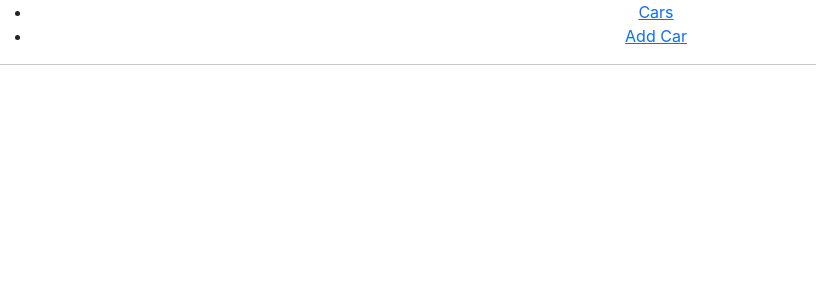
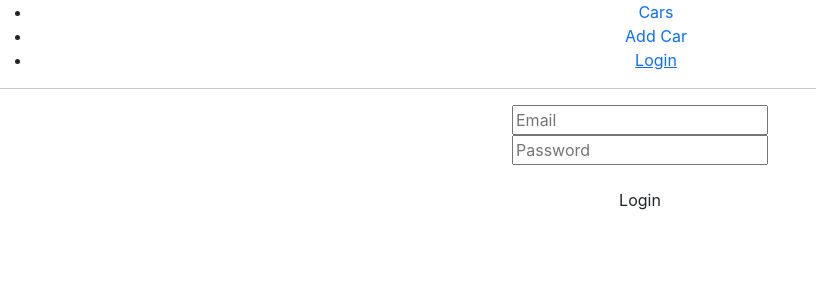
Before and after one commit to MilicaB96/cars-app, a React (Create React App) app: page /login in a window 1280 px wide. Shown: the top 300 px of the page, without its empty margins (0-816 px from the left). Built offline with nearby package versions, Linux system fonts and the light colour scheme.

Commit message:
added login

```diff
--- a/src/App.js
+++ b/src/App.js
@@ -2,8 +2,14 @@ import { BrowserRouter as Router, Switch, Route, Link } from "react-router-dom";
 import "./App.css";
 import AddCar from "./pages/AddCar";
 import AppCars from "./pages/AppCars";
+import Login from "./pages/Login";
+import { useState } from "react";
 
 function App() {
+  const [isAuthenticated, setIsAuthenticated] = useState(
+    Boolean(localStorage.getItem("token"))
+  );
+  const handleLogout = () => {};
   return (
     <div className='App'>
       <Router>
@@ -11,10 +17,23 @@ function App() {
           <nav>
             <ul>
               <li>
-                <Link to='/cars'>Cars</Link>
+                <Link style={{ textDecoration: "none" }} to='/cars'>
+                  Cars
+                </Link>
               </li>
               <li>
-                <Link to='/add'>Add Car</Link>
+                <Link style={{ textDecoration: "none" }} to='/add'>
+                  Add Car
+                </Link>
+              </li>
+              <li>
+                {!isAuthenticated ? (
+                  <Link to='/login'>Login</Link>
+                ) : (
+                  <span onClick={handleLogout} style={{ color: "blue" }}>
+                    {"Logout"}
+                  </span>
+                )}
               </li>
             </ul>
           </nav>
@@ -29,6 +48,13 @@ function App() {
             <Route exact path='/edit/:id'>
               <AddCar />
             </Route>
+            <Route exact path='/login'>
+              <Login
+                onLogin={() => {
+                  setIsAuthenticated(true);
+                }}
+              />
+            </Route>
           </Switch>
         </div>
       </Router>
--- a/src/pages/Login.js
+++ b/src/pages/Login.js
@@ -1,8 +1,53 @@
-import React from "react";
-function Login() {
+import React, { useState } from "react";
+import { useHistory } from "react-router-dom";
+import AuthService from "../services/AuthService";
+
+function Login({ onLogin }) {
+  // history
+  const history = useHistory();
+  const [credentials, setCredentials] = useState({
+    email: "",
+    password: "",
+  });
+  const [invalidCred, setInvalidCred] = useState(false);
+  const handleSubmit = async (e) => {
+    e.preventDefault();
+    setInvalidCred(false);
+    try {
+      await AuthService.login(credentials);
+      onLogin();
+      history.push("/cars");
+    } catch (error) {
+      console.log(error);
+      setInvalidCred(true);
+    }
+  };
   return (
     <div>
-      <form onSubmit={handleSubmit}></form>
+      <form onSubmit={handleSubmit}>
+        <input
+          type='email'
+          placeholder='Email'
+          name='email'
+          value={credentials.email}
+          onChange={(e) =>
+            setCredentials({ ...credentials, email: e.target.value })
+          }
+        />
+        <br />
+        <input
+          type='password'
+          placeholder='Password'
+          name='password'
+          value={credentials.password}
+          onChange={(e) =>
+            setCredentials({ ...credentials, password: e.target.value })
+          }
+        />
+        <br />
+        {invalidCred && <p>Invalid email or password</p>}
+        <button className='btn m-3'>Login</button>
+      </form>
     </div>
   );
 }
--- /dev/null
+++ b/src/services/AuthService.js
@@ -0,0 +1,10 @@
+import axios from "axios";
+import HttpService from "./HttpService";
+class AuthService extends HttpService {
+  async login(credentials) {
+    const { data } = await this.client.post("login", credentials);
+    console.log(data);
+    localStorage.setItem("token", data.token);
+  }
+}
+export default new AuthService();
--- a/src/services/CarService.js
+++ b/src/services/CarService.js
@@ -1,13 +1,6 @@
 import axios from "axios";
-class CarService {
-  constructor() {
-    const instance = axios.create({
-      baseURL: "http://localhost:8000/api",
-    });
-
-    this.client = instance;
-  }
-
+import HttpService from "./HttpService";
+class CarService extends HttpService {
   async getAll() {
     try {
       const { data } = await this.client.get("cars");
--- /dev/null
+++ b/src/services/HttpService.js
@@ -0,0 +1,11 @@
+import axios from "axios";
+
+export default class HttpService {
+  constructor() {
+    const instance = axios.create({
+      baseURL: "http://localhost:8000/api",
+    });
+
+    this.client = instance;
+  }
+}
```
